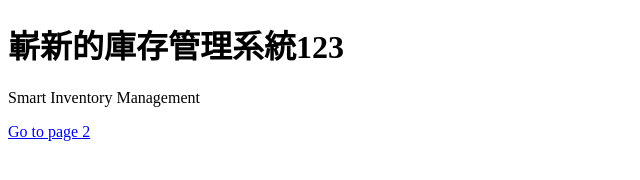
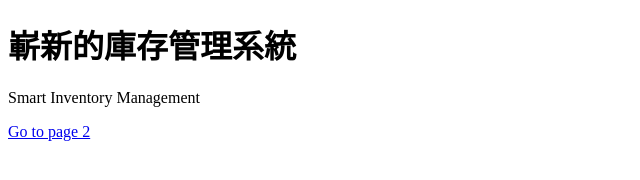
Before and after one commit to oyaling/React-try, a Gatsby site: page / in a window 1280 px wide. Shown: the full height of the page, 0-640 px from the left. Built offline with nearby package versions, Linux system fonts and the light colour scheme; Gatsby itself is replaced by a stand-in of ours.

Commit message:
the first commit

```diff
--- a/src/pages/index.js
+++ b/src/pages/index.js
@@ -5,7 +5,7 @@ const IndexPage = () => (
   <div>
     <div className="hero">
       <div className="hero_group">
-        <h1>嶄新的庫存管理系統123</h1>
+        <h1>嶄新的庫存管理系統</h1>
         <p>Smart Inventory Management</p>
         <div className="apply">
         </div>
```
